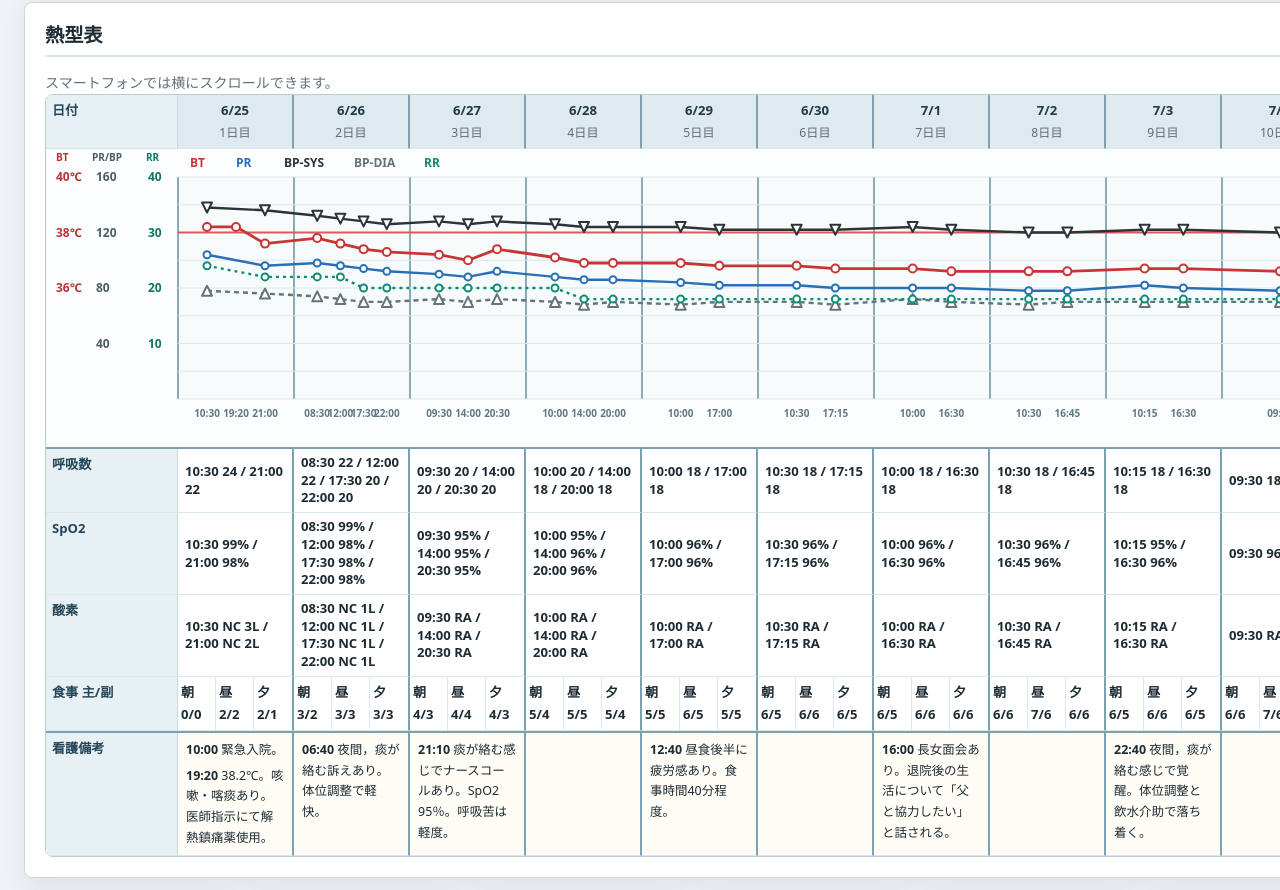
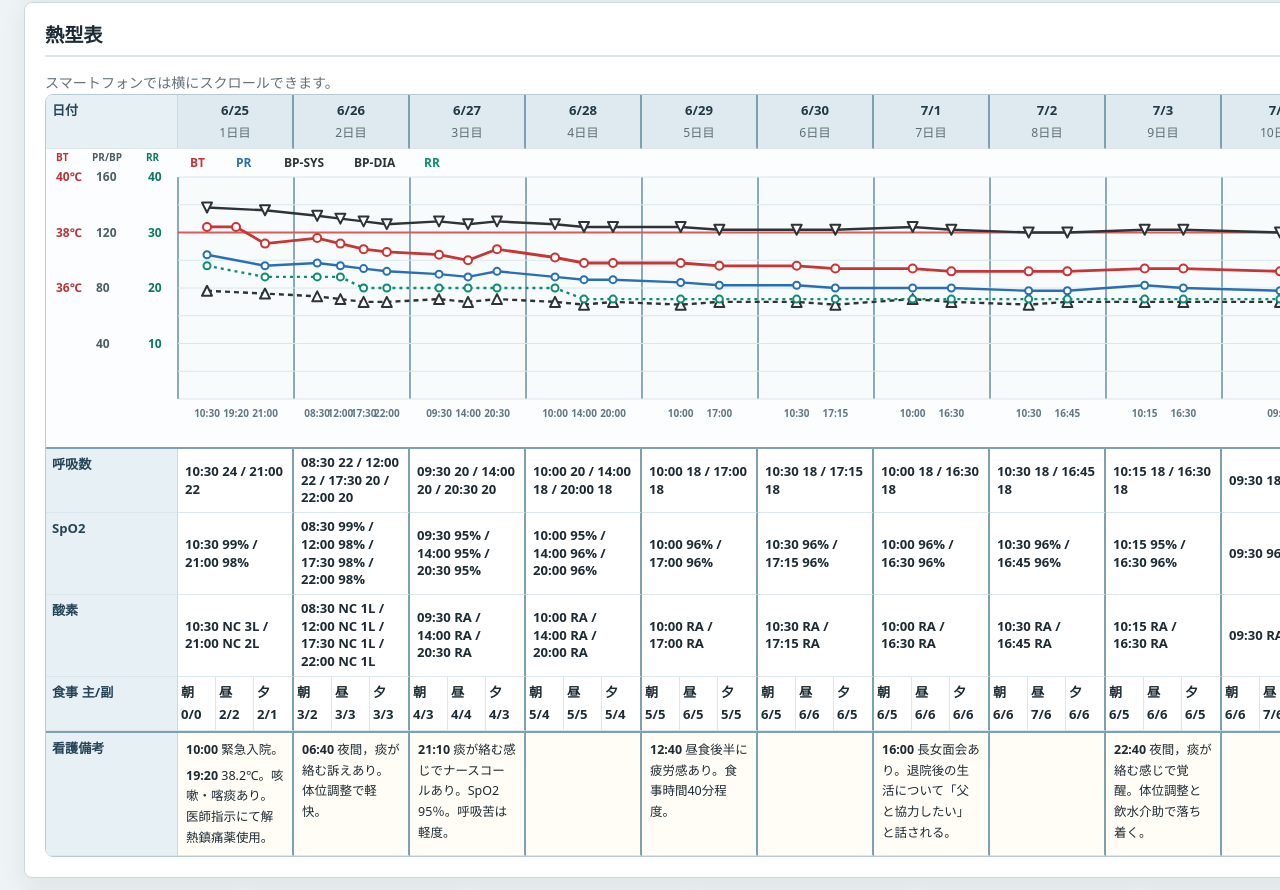
Before and after one commit to takemasa-dc/jahcm2026-04, a Next.js app: page /chart in a window 1280 px wide. Shown: the part 803-1693 px from the top of the page. Built offline with nearby package versions, Linux system fonts and the light colour scheme.

Commit message:
Unify blood pressure chart colors

```diff
--- a/components/VitalChart.tsx
+++ b/components/VitalChart.tsx
@@ -116,7 +116,7 @@ export function VitalChart() {
             <polyline points={polyline(tempPoints)} fill="none" stroke="#c93535" strokeWidth="2.8" />
             <polyline points={polyline(pulsePoints)} fill="none" stroke="#286fb7" strokeWidth="2.4" />
             <polyline points={polyline(sysPoints)} fill="none" stroke="#2d3438" strokeWidth="2.4" />
-            <polyline points={polyline(diaPoints)} fill="none" stroke="#65737b" strokeWidth="2.4" strokeDasharray="5 4" />
+            <polyline points={polyline(diaPoints)} fill="none" stroke="#2d3438" strokeWidth="2.4" strokeDasharray="5 4" />
             <polyline points={polyline(respirationPoints)} fill="none" stroke="#0f8c74" strokeWidth="2.4" strokeDasharray="3 4" />
 
             {tempPoints.map((point) => (
@@ -129,7 +129,7 @@ export function VitalChart() {
               <polygon key={`sys-${point.slot.time}-${point.x}`} points={trianglePoints(point.x, point.y, "down")} fill="#fff" stroke="#2d3438" strokeWidth="2" strokeLinejoin="round" />
             ))}
             {diaPoints.map((point) => (
-              <polygon key={`dia-${point.slot.time}-${point.x}`} points={trianglePoints(point.x, point.y, "up")} fill="#fff" stroke="#65737b" strokeWidth="2" strokeLinejoin="round" />
+              <polygon key={`dia-${point.slot.time}-${point.x}`} points={trianglePoints(point.x, point.y, "up")} fill="#fff" stroke="#2d3438" strokeWidth="2" strokeLinejoin="round" />
             ))}
             {respirationPoints.map((point) => (
               <circle key={`rr-${point.slot.time}-${point.x}`} cx={point.x} cy={point.y} r="3.5" fill="#fff" stroke="#0f8c74" strokeWidth="2" />
@@ -144,7 +144,7 @@ export function VitalChart() {
               <text x={labelWidth + 12} y="18" fill="#c93535">BT</text>
               <text x={labelWidth + 58} y="18" fill="#286fb7">PR</text>
               <text x={labelWidth + 106} y="18" fill="#2d3438">BP-SYS</text>
-              <text x={labelWidth + 176} y="18" fill="#65737b">BP-DIA</text>
+              <text x={labelWidth + 176} y="18" fill="#2d3438">BP-DIA</text>
               <text x={labelWidth + 246} y="18" fill="#0f8c74">RR</text>
             </g>
           </svg>
```
